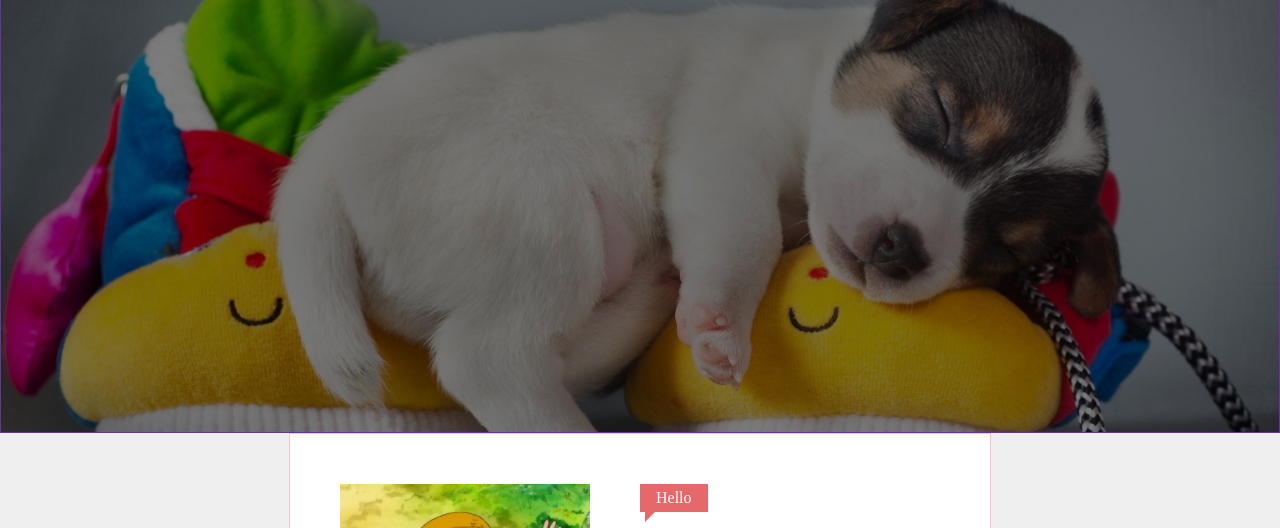
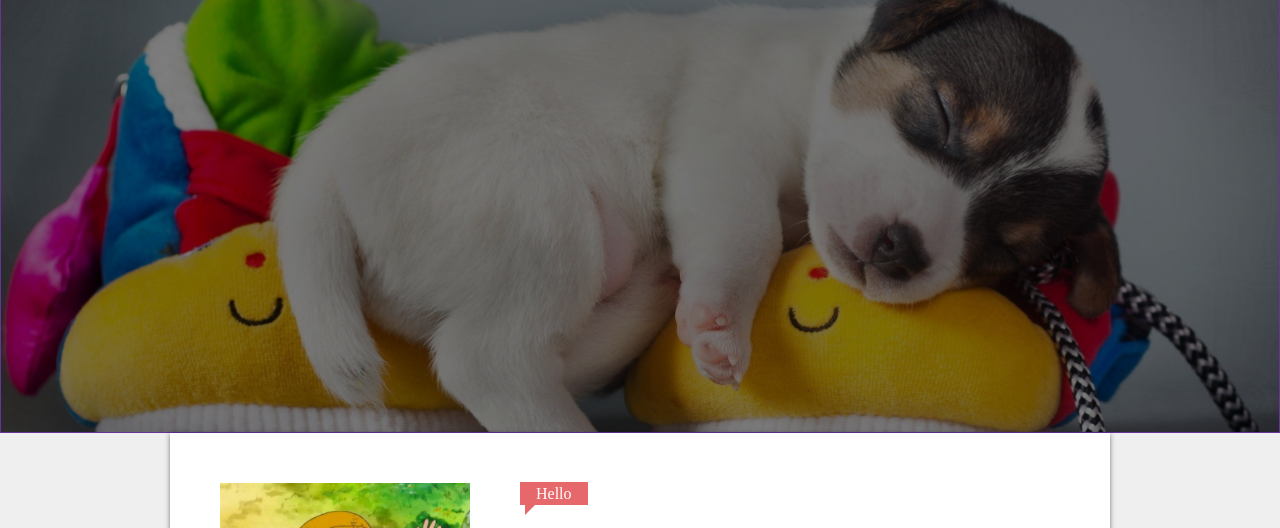
Before and after one commit to zhangweixuevue/header.Css, a plain HTML site: page index.html in a window 1280 px wide. Shown: the part 69-597 px from the top of the page. Drawn offline with Linux system fonts and the light colour scheme.

Commit message:
修复bug  clearfix写错了

```diff
--- a/c.css
+++ b/c.css
@@ -1,7 +1,7 @@
-.clearfix::after {
+.clearfix::after{
     content: '';
-    display: none;
-    clear: none;
+    display: block;
+    clear: both;
 }
 
 body {
@@ -62,6 +62,7 @@ a {
 
 .topNavBar nav ul>li>a:hover{
     border-bottom-color:#DC6465;
+    margin-bottom: 5px;
 }
 
 .banner {
@@ -90,13 +91,22 @@ relative
 static	默认值。没有定位，元素出现在正常的流中（忽略 top, bottom, left, right 或者 z-index 声明）。
 inherit	规定应该从父元素继承 position 属性的值。
 */
+
+.userCard {
+    max-width: 940px;
+    margin-left: auto;
+    margin-right: auto;
+    background-color: #ffffff;
+    box-shadow: 0px 1px 5px 0px rgba(0, 0, 0, 0.5);
+  }
+
 /* hello */
 .userCard .welcome {
     background: #e6686a;
     color: white;
     padding: 3px 16px;
     line-height: 22px;
-    display: inline-block;
+    /* display: inline-block; */
     position: relative;
     /* width: 70px;
     height: 29px;
@@ -119,11 +129,6 @@ inherit	规定应该从父元素继承 position 属性的值。
 /* 自我介绍的文字和图片的外面的div */
 .userCard .pictureAndText {
     padding: 50px;
-    max-width: 600px;
-    border: 1px solid pink;
-    margin-left: auto;
-    margin-right: auto;
-    background-color: #ffffff;
 }
 /* 自我介绍的头像 */
 .userCard .picture {
```
